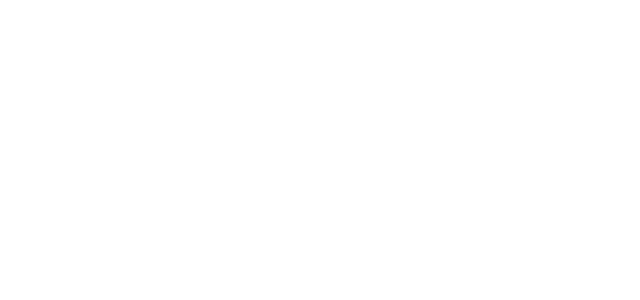
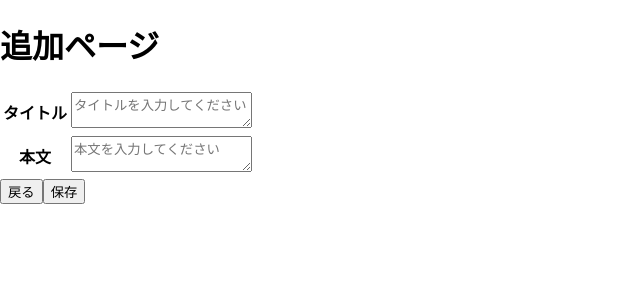
Before and after one commit to koukibuu3/react-memo-app, a React (Create React App) app: page /create in a window 1280 px wide. Shown: the top 300 px of the page, without its empty margins (0-640 px from the left). Built offline with nearby package versions, Linux system fonts and the light colour scheme.

Commit message:
入稿画面の作成 #21

```diff
--- a/src/Routes.js
+++ b/src/Routes.js
@@ -5,12 +5,14 @@
 import List from './list/List';
 import Detail from './detail/Detail';
 import Edit from './edit/Edit';
+import Create from './create/Create';
 
 const Routes = () => {
   return (
     <BrowserRouter>
       <div>
         <Route path="/" exact component={List} />
+        <Route path="/create" component={Create} />
         <Route path="/detail" component={Detail} />
         <Route path="/edit" component={Edit} />
       </div>
--- /dev/null
+++ b/src/create/Create.js
@@ -0,0 +1,24 @@
+import React from 'react';
+import { Link } from 'react-router-dom';
+
+const Create = () => {
+  return (
+    <>
+      <h1>追加ページ</h1>
+      <table>
+        <tr>
+          <th>タイトル</th>
+          <td><textarea placeholder="タイトルを入力してください" /></td>
+        </tr>
+        <tr>
+          <th>本文</th>
+          <td><textarea placeholder="本文を入力してください" /></td>
+        </tr>
+      </table>
+      <Link to="/"><button type="button">戻る</button></Link>
+      <Link to="/"><button type="button">保存</button></Link>
+    </>
+  );
+};
+
+export default Create;
```
